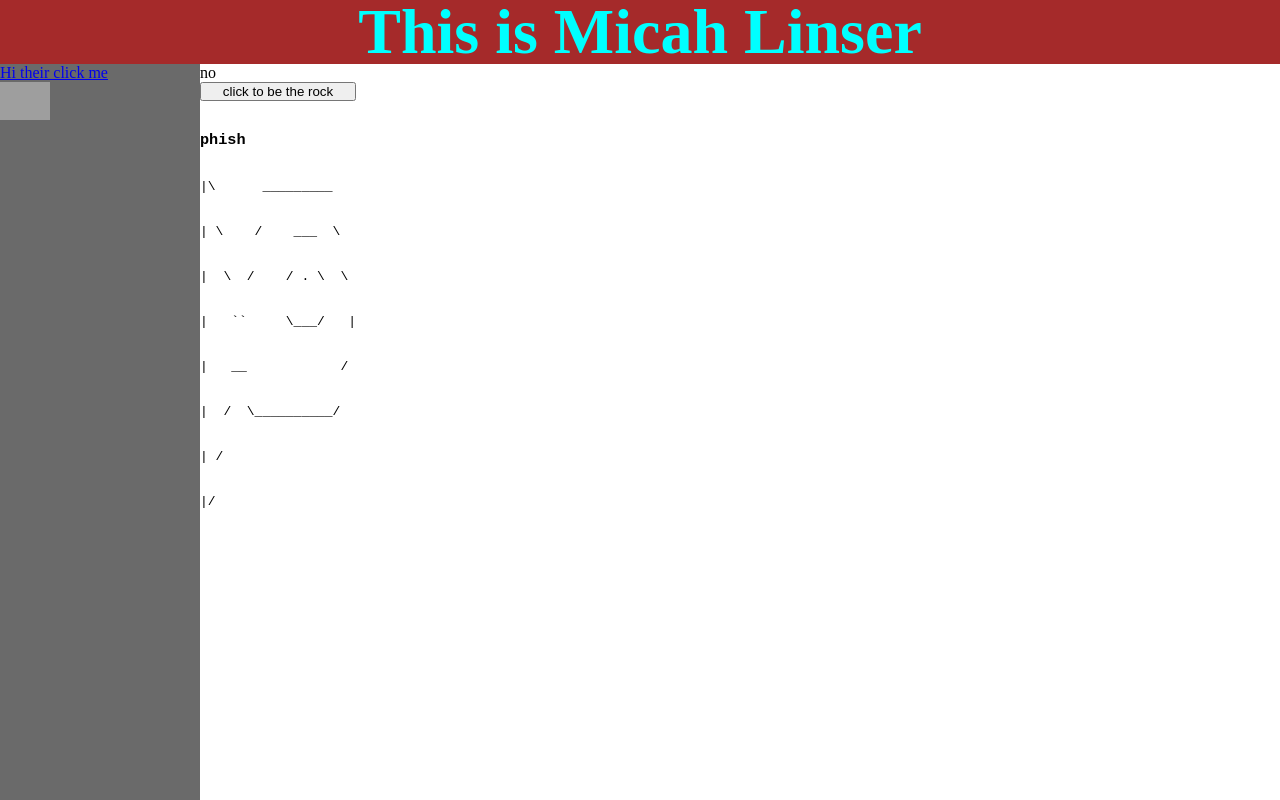
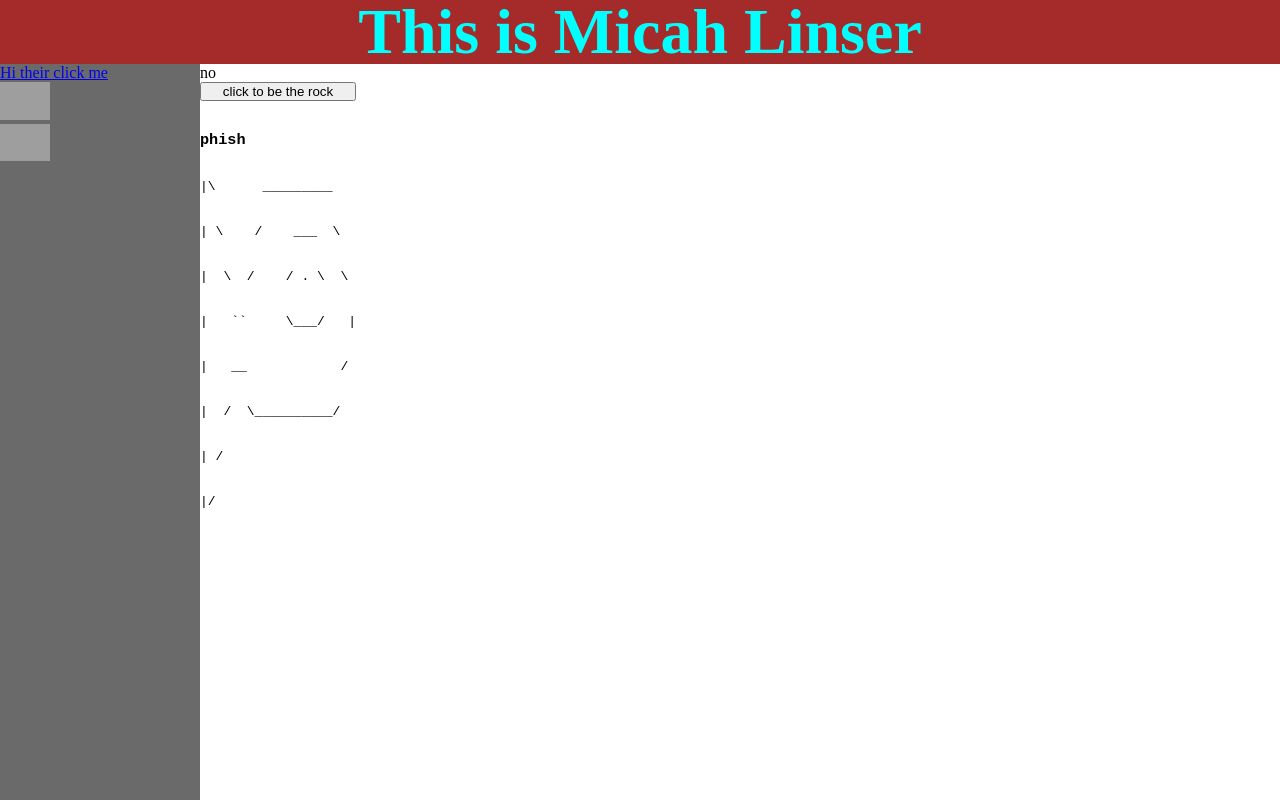
Before and after one commit to micahlinsoriscool/micahlinsoriscool.github.io, a website: page index.html in a window 1280 px wide. Drawn offline with Linux system fonts and the light colour scheme; grey boxes are pictures that could not be loaded.

Commit message:
egsrykrsyae

```diff
--- a/index.html
+++ b/index.html
@@ -16,6 +16,7 @@
       <div class="flex-col find">
         <a href= "https://www.youtube.com/watch?v=dQw4w9WgXcQ" target="_blank">  Hi their click me  </a>
         <a href="/about"><img src= "https://i5.walmartimages.com/seo/Lightning-McQueen-Disney-s-Cars-Size-68-x-28_b9b57134-61ca-4a7c-a476-2828f0c67bc3.74d761a70b2753886cc4f7f8c212683c.jpeg" alt= "lighting mcqueen" width=50px > </a>
+        <a href="/oct.html"><img src= "https://i5.walmartimages.com/seo/Lightning-McQueen-Disney-s-Cars-Size-68-x-28_b9b57134-61ca-4a7c-a476-2828f0c67bc3.74d761a70b2753886cc4f7f8c212683c.jpeg" alt= "lighting mcqueen" width=50px > </a>
       </div>
 
      <div class="flex-col">
```
